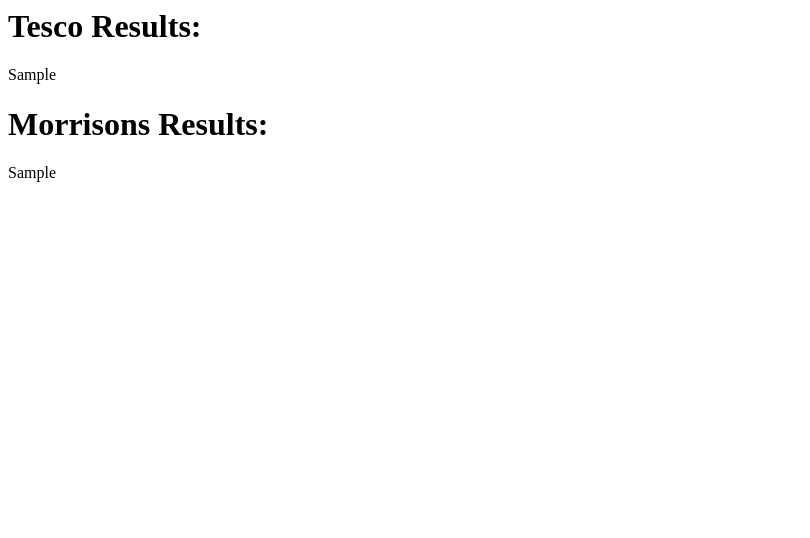
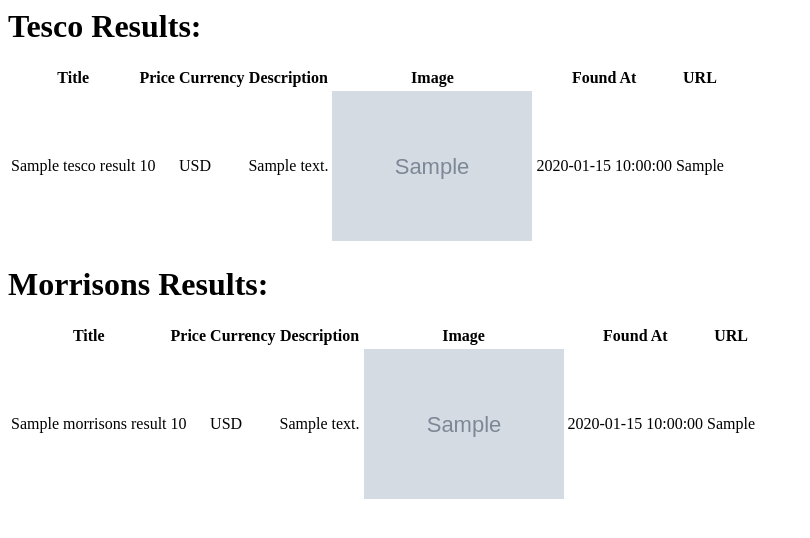
Before and after one commit to JayAshton/price-searcher, a Flask app: template app/templates/results.html in a window 1280 px wide. Shown: the top 538 px of the page, without its empty margins (0-810 px from the left). Run offline with Flask 2, Linux system fonts and the light colour scheme; the template is opened without the code that fills it: most values are stand-ins (such as "Sample title", 1, 10 or a date in 2020); grey boxes marked "Sample" are stand-in pictures.

Commit message:
Search results template modified with HTML table

```diff
--- a/app/scrapers/run_morrisons.py
+++ b/app/scrapers/run_morrisons.py
@@ -40,4 +40,4 @@ def run_morrisons(keyword):
         print("Found At: ", found_at)
         print("URL: ", index_url, "\n\n")
 
-    return json.dumps(results)
+    return results
--- a/app/scrapers/run_tesco.py
+++ b/app/scrapers/run_tesco.py
@@ -40,4 +40,4 @@ def run_tesco(keyword):
         print("Found At: ", found_at)
         print("URL: ", index_url, "\n\n")
 
-    return json.dumps(results)
+    return results
--- a/app/templates/results.html
+++ b/app/templates/results.html
@@ -4,8 +4,55 @@
     </head>
     <body>
         <h1>Tesco Results:</h1>
-        <p>{{ tesco_results }}</p>
+            <table>
+                <tbody>
+                    <tr>
+                        <th>Title</th>
+                        <th>Price</th>
+                        <th>Currency</th>
+                        <th>Description</th>
+                        <th>Image</th>
+                        <th>Found At</th>
+                        <th>URL</th>
+                    </tr>
+                    {% for k,v in tesco_results.items() %}
+                    <tr>
+                        <td>{{ v['title'] }}</td>
+                        <td>{{ v['price'] }}</td>
+                        <td>{{ v['currency'] }}</td>
+                        <td>{{ v['description'] }}</td>
+                        <td><img width="200" width="200" src="{{ v['image'] }}"></td>
+                        <td>{{ v['found_at'] }}</td>
+                        <td>{{ k }}</td>
+                    </tr>
+                    {% endfor %}
+                </tbody>
+            </table>
+
         <h1>Morrisons Results:</h1>
-        <p>{{ morrisons_results }}</p>
+        <table>
+            <tbody>
+                <tr>
+                    <th>Title</th>
+                    <th>Price</th>
+                    <th>Currency</th>
+                    <th>Description</th>
+                    <th>Image</th>
+                    <th>Found At</th>
+                    <th>URL</th>
+                </tr>
+                {% for k,v in morrisons_results.items() %}
+                <tr>
+                    <td>{{ v['title'] }}</td>
+                    <td>{{ v['price'] }}</td>
+                    <td>{{ v['currency'] }}</td>
+                    <td>{{ v['description'] }}</td>
+                    <td><img width="200" width="200" src="{{ v['image'] }}"></td>
+                    <td>{{ v['found_at'] }}</td>
+                    <td>{{ k }}</td>
+                </tr>
+                {% endfor %}
+            </tbody>
+        </table>
     </body>
 </html>
```
